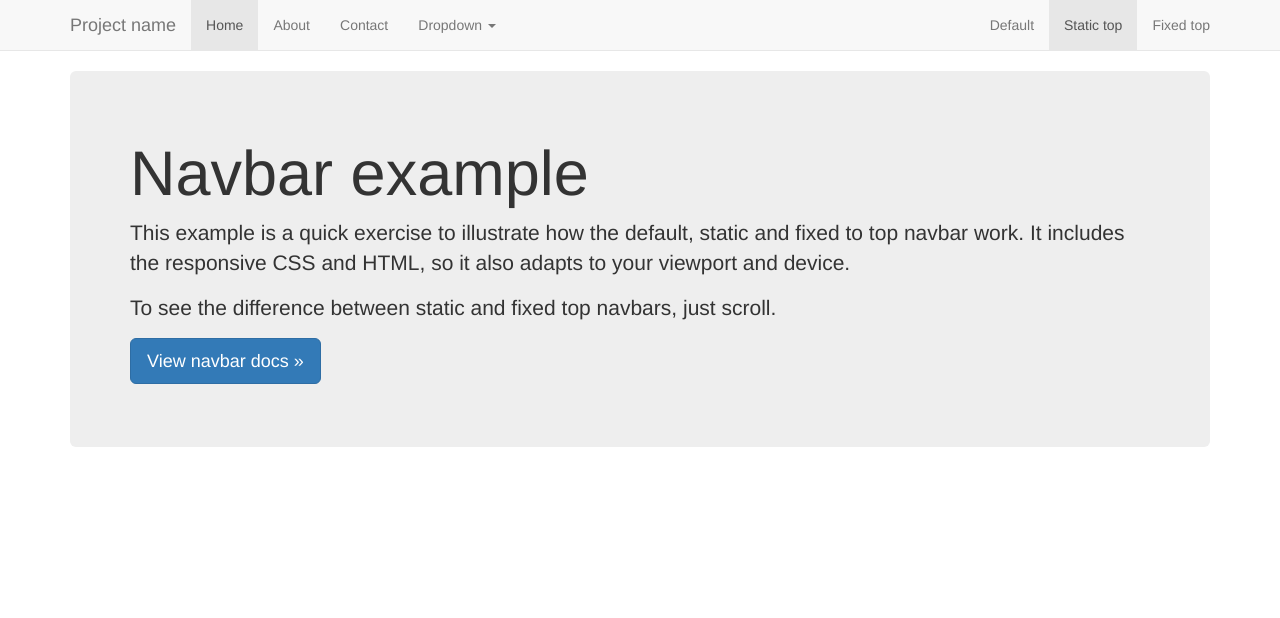
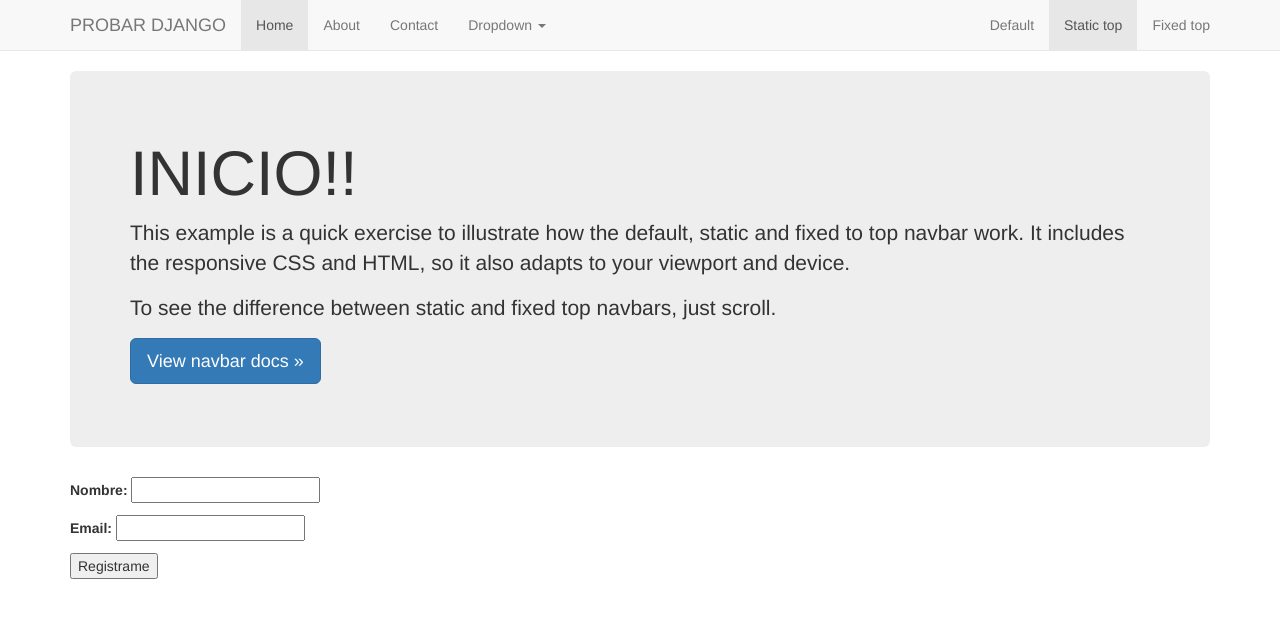
Before and after one commit to probardjango/Probar-Django-1.10, a Django app: page / in a window 1280 px wide. Shown: the top 618 px of the page. Run offline with Django 3.2, Linux system fonts and the light colour scheme; some libraries are stand-ins or nearby versions.

Commit message:
plantillas herencia+include

```diff
--- a/src/boletin/views.py
+++ b/src/boletin/views.py
@@ -42,7 +42,7 @@ def inicio(request):
 		# obj = Registrado.objects.create(email=abc, nombre=abc2)
 
 
-	return render(request, "base.html", context)
+	return render(request, "inicio.html", context)
 
 def contact(request):
 	form = ContactForm(request.POST or None)
--- a/src/templates/base.html
+++ b/src/templates/base.html
@@ -11,92 +11,33 @@
     <meta name="author" content="">
     <link rel="icon" href="../../favicon.ico">
 
-    <title>Static Top Navbar Example for Bootstrap</title>
+    <title>{% block head_title %}PD 110{% endblock %}</title>
 
-    <!-- Bootstrap core CSS -->
-    <link href="{% static 'css/bootstrap.min.css' %}" rel="stylesheet">
+{% include "head_css.html" %}
 
-    <!-- IE10 viewport hack for Surface/desktop Windows 8 bug -->
-    <link href="{% static 'css/ie10-viewport-bug-workaround.css' %}" rel="stylesheet">
-
-    <!-- Custom styles for this template -->
-    <link href="{% static 'navbar-static-top.css' %}" rel="stylesheet">
-
-    <!-- Just for debugging purposes. Don't actually copy these 2 lines! -->
-    <!--[if lt IE 9]><script src="../../assets/js/ie8-responsive-file-warning.js"></script><![endif]-->
-    <!-- // <script src="../../assets/js/ie-emulation-modes-warning.js"></script> -->
-
-    <!-- HTML5 shim and Respond.js for IE8 support of HTML5 elements and media queries -->
-    <!--[if lt IE 9]>
-      <script src="https://oss.maxcdn.com/html5shiv/3.7.3/html5shiv.min.js"></script>
-      <script src="https://oss.maxcdn.com/respond/1.4.2/respond.min.js"></script>
-    <![endif]-->
   </head>
 
   <body>
 
-    <!-- Static navbar -->
-    <nav class="navbar navbar-default navbar-static-top">
-      <div class="container">
-        <div class="navbar-header">
-          <button type="button" class="navbar-toggle collapsed" data-toggle="collapse" data-target="#navbar" aria-expanded="false" aria-controls="navbar">
-            <span class="sr-only">Toggle navigation</span>
-            <span class="icon-bar"></span>
-            <span class="icon-bar"></span>
-            <span class="icon-bar"></span>
-          </button>
-          <a class="navbar-brand" href="#">Project name</a>
-        </div>
-        <div id="navbar" class="navbar-collapse collapse">
-          <ul class="nav navbar-nav">
-            <li class="active"><a href="#">Home</a></li>
-            <li><a href="#about">About</a></li>
-            <li><a href="#contact">Contact</a></li>
-            <li class="dropdown">
-              <a href="#" class="dropdown-toggle" data-toggle="dropdown" role="button" aria-haspopup="true" aria-expanded="false">Dropdown <span class="caret"></span></a>
-              <ul class="dropdown-menu">
-                <li><a href="#">Action</a></li>
-                <li><a href="#">Another action</a></li>
-                <li><a href="#">Something else here</a></li>
-                <li role="separator" class="divider"></li>
-                <li class="dropdown-header">Nav header</li>
-                <li><a href="#">Separated link</a></li>
-                <li><a href="#">One more separated link</a></li>
-              </ul>
-            </li>
-          </ul>
-          <ul class="nav navbar-nav navbar-right">
-            <li><a href="../navbar/">Default</a></li>
-            <li class="active"><a href="./">Static top <span class="sr-only">(current)</span></a></li>
-            <li><a href="../navbar-fixed-top/">Fixed top</a></li>
-          </ul>
-        </div><!--/.nav-collapse -->
-      </div>
-    </nav>
+{% include "navbar.html" %}
+
 
 
     <div class="container">
+{% block jumbotron %}
+ <!-- Main component for a primary marketing message or call to action -->
+      <div class="jumbotron">
+{% block jumbotron_content %}
 
-      <!-- Main component for a primary marketing message or call to action -->
-      <div class="jumbotron">
-        <h1>Navbar example</h1>
-        <p>This example is a quick exercise to illustrate how the default, static and fixed to top navbar work. It includes the responsive CSS and HTML, so it also adapts to your viewport and device.</p>
-        <p>To see the difference between static and fixed top navbars, just scroll.</p>
-        <p>
-          <a class="btn btn-lg btn-primary" href="../../components/#navbar" role="button">View navbar docs &raquo;</a>
-        </p>
+{% endblock %}
       </div>
+{% endblock %}
+
+{% block content %}
+{% endblock %}
 
     </div> <!-- /container -->
 
-
-    <!-- Bootstrap core JavaScript
-    ================================================== -->
-    <!-- Placed at the end of the document so the pages load faster -->
-    <script src="https://ajax.googleapis.com/ajax/libs/jquery/1.12.4/jquery.min.js"></script>
-    <script>window.jQuery || document.write('<script src="../../assets/js/vendor/jquery.min.js"><\/script>')</script>
-    <script src="../../dist/js/bootstrap.min.js"></script>
-    <!-- IE10 viewport hack for Surface/desktop Windows 8 bug -->
-    <script src="../../assets/js/ie10-viewport-bug-workaround.js"></script>
+{% include "javascript.html" %}
   </body>
 </html>
--- /dev/null
+++ b/src/templates/head_css.html
@@ -0,0 +1,19 @@
+ {% load static %}
+    <!-- Bootstrap core CSS -->
+    <link href="{% static 'css/bootstrap.min.css' %}" rel="stylesheet">
+
+    <!-- IE10 viewport hack for Surface/desktop Windows 8 bug -->
+    <link href="{% static 'css/ie10-viewport-bug-workaround.css' %}" rel="stylesheet">
+
+    <!-- Custom styles for this template -->
+    <link href="{% static 'navbar-static-top.css' %}" rel="stylesheet">
+
+    <!-- Just for debugging purposes. Don't actually copy these 2 lines! -->
+    <!--[if lt IE 9]><script src="../../assets/js/ie8-responsive-file-warning.js"></script><![endif]-->
+    <!-- // <script src="../../assets/js/ie-emulation-modes-warning.js"></script> -->
+
+    <!-- HTML5 shim and Respond.js for IE8 support of HTML5 elements and media queries -->
+    <!--[if lt IE 9]>
+      <script src="https://oss.maxcdn.com/html5shiv/3.7.3/html5shiv.min.js"></script>
+      <script src="https://oss.maxcdn.com/respond/1.4.2/respond.min.js"></script>
+    <![endif]
--- a/src/templates/inicio.html
+++ b/src/templates/inicio.html
@@ -1,11 +1,26 @@
-<!-- <h1>Hola mundo</h1> -->
+{% extends "base.html" %}
+
+{% block head_title %}Bienvenidos | {{ block.super }}{% endblock %}
+
+{% block jumbotron_content %}
+        <h1>INICIO!!</h1>
+        <p>This example is a quick exercise to illustrate how the default, static and fixed to top navbar work. It includes the responsive CSS and HTML, so it also adapts to your viewport and device.</p>
+        <p>To see the difference between static and fixed top navbars, just scroll.</p>
+        <p>
+          <a class="btn btn-lg btn-primary" href="../../components/#navbar" role="button">View navbar docs &raquo;</a>
+        </p>
+{% endblock %}
+
+
+
 {{ titulo }}<br/>
 {{ request.user }}
 <hr/>
 <br/>
 
-
+{% block content %}
 <form method="POST" action="">{% csrf_token %}
 {{ el_form.as_p }}
 <input type='submit' value='Registrame' />
 </form>
+{% endblock %}
--- /dev/null
+++ b/src/templates/javascript.html
@@ -0,0 +1,9 @@
+{% load static %}
+    <!-- Bootstrap core JavaScript
+    ================================================== -->
+    <!-- Placed at the end of the document so the pages load faster -->
+    <script src="https://ajax.googleapis.com/ajax/libs/jquery/1.12.4/jquery.min.js"></script>
+    <script>window.jQuery || document.write('<script src="../../assets/js/vendor/jquery.min.js"><\/script>')</script>
+    <script src="{% static 'js/bootstrap.min.js' %}"></script>
+    <!-- IE10 viewport hack for Surface/desktop Windows 8 bug -->
+    <script src="{% static 'js/ie10-viewport-bug-workaround.js' %}"></script>
--- /dev/null
+++ b/src/templates/navbar.html
@@ -0,0 +1,38 @@
+<!-- Static navbar -->
+    <nav class="navbar navbar-default navbar-static-top">
+      <div class="container">
+        <div class="navbar-header">
+          <button type="button" class="navbar-toggle collapsed" data-toggle="collapse" data-target="#navbar" aria-expanded="false" aria-controls="navbar">
+            <span class="sr-only">Toggle navigation</span>
+            <span class="icon-bar"></span>
+            <span class="icon-bar"></span>
+            <span class="icon-bar"></span>
+          </button>
+          <a class="navbar-brand" href="#">PROBAR DJANGO</a>
+        </div>
+        <div id="navbar" class="navbar-collapse collapse">
+          <ul class="nav navbar-nav">
+            <li class="active"><a href="#">Home</a></li>
+            <li><a href="#about">About</a></li>
+            <li><a href="#contact">Contact</a></li>
+            <li class="dropdown">
+              <a href="#" class="dropdown-toggle" data-toggle="dropdown" role="button" aria-haspopup="true" aria-expanded="false">Dropdown <span class="caret"></span></a>
+              <ul class="dropdown-menu">
+                <li><a href="#">Action</a></li>
+                <li><a href="#">Another action</a></li>
+                <li><a href="#">Something else here</a></li>
+                <li role="separator" class="divider"></li>
+                <li class="dropdown-header">Nav header</li>
+                <li><a href="#">Separated link</a></li>
+                <li><a href="#">One more separated link</a></li>
+              </ul>
+            </li>
+          </ul>
+          <ul class="nav navbar-nav navbar-right">
+            <li><a href="../navbar/">Default</a></li>
+            <li class="active"><a href="./">Static top <span class="sr-only">(current)</span></a></li>
+            <li><a href="../navbar-fixed-top/">Fixed top</a></li>
+          </ul>
+        </div><!--/.nav-collapse -->
+      </div>
+    </nav>
```
Also changed, not shown: 1 other file.
